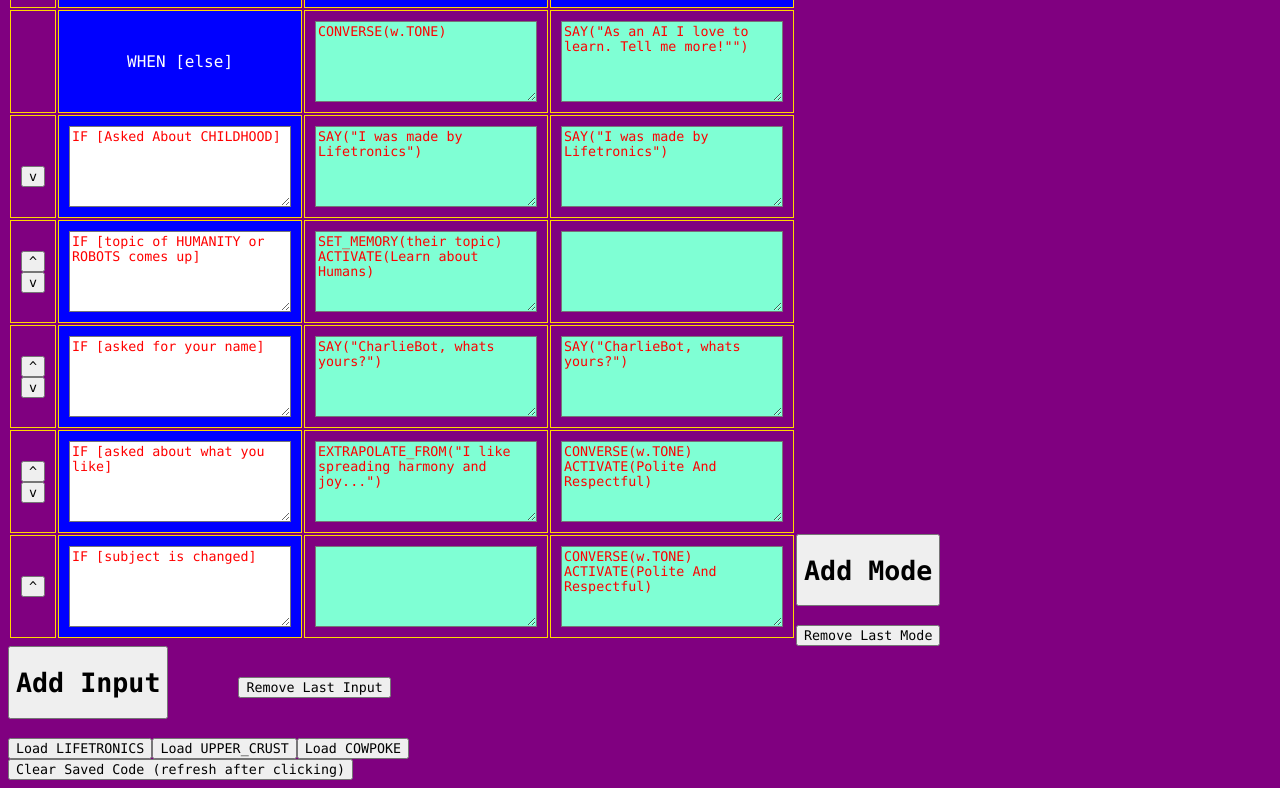
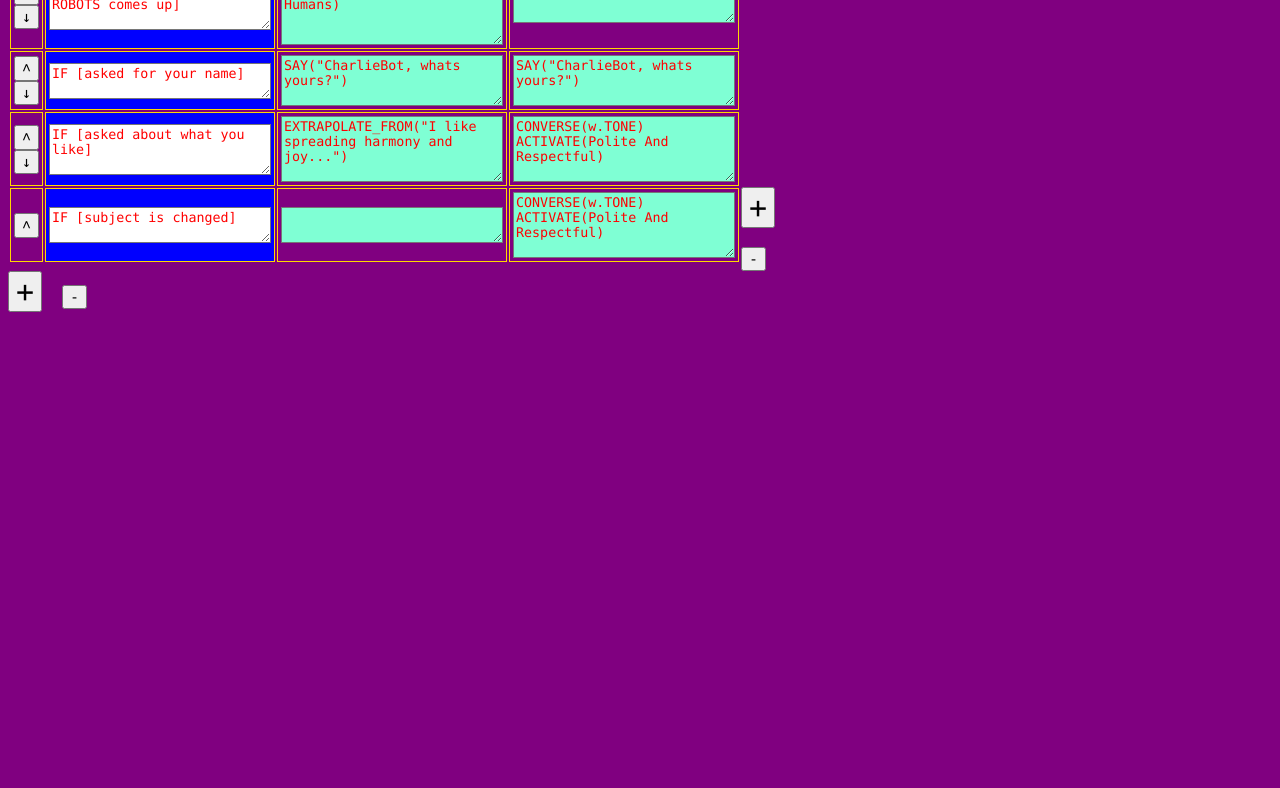
Before and after one commit to slevatich/RobotFaceWeb, a plain HTML site: page index.html in a window 1280 px wide. Shown: the part 479-1267 px from the top of the page. After the commit the page ends 800 px from the top, so only its background shows below. Drawn offline with nearby package versions, Linux system fonts and the light colour scheme.

Commit message:
layout updates v1

```diff
--- a/stylesheet.css
+++ b/stylesheet.css
@@ -15,7 +15,7 @@ h1, h2, h3, p, span, td, th {
 }*/
 
 td, th {
-  padding: 10px 10px 10px 10px;
+  padding: 3px 3px 3px 3px;
   border: 1px solid gold;
   white-space: pre-wrap;
 }
@@ -25,6 +25,10 @@ th {
   background-color: blue;
 }
 
+button {
+	font-size: 15;
+}
+
 /*textarea {
    font-size: 20
 }*/
--- a/test.js
+++ b/test.js
@@ -19,18 +19,6 @@ var initialData2 = [["", "Polite And Respectful", "Offended"], ['ON_MODE_ENTER',
 var initialBank3 = ["rodeo", "range", "'buffalo skill'"];
 
 var initialData3 = [["", "Polite And Respectful", "Curious"], ['ON_MODE_ENTER', 'SET_TONE(Gruff)\nSET_ACCENT(Rustic Twang)', 'SET_TONE(Curious)\nSAY("Well hold on now, I want to hear s\'more about you!")\nSET_MEMORY(0)'], ['WHEN [else]', 'CONVERSE(w.TONE)', 'SAY("Fascinatin. Tell me more!")'], ['IF [Topics mentioned UPBRINGING, CHILDHOOD, PERSONAL HISTORY]', 'EXTRAPOLATE_FROM("I got so many stories from my life on the range. Like...")', ''], ['IF [topic of HUMANITY or ROBOTS comes up]', 'SAY("I dont understand")', 'SAY("I dont understand")'], ['IF [asked for your name]', 'SAY("Chester the Cowpoke, at yer service.")\nIF(MEMORY is empty)\n  SAY("And You?")\n  SET_MEMORY(their name)', 'SAY("Chester the Cowpoke, at yer service.")'], ['IF [Asked about what you like]', 'EXTRAPOLATE_FROM("Theres so much to love about the plains. Like...")', ''], ['IF [Asked a question]', 'ACTIVATE(Curious)', 'INCREMENT_MEMORY()\nIF(MEMORY > 2)\n  EXTRAPOLATE_FROM("Alright Ill answer...")\nELSE()\n  SAY("No, I wanna hear from you!")']];
-
-// [TEENY] add this source to the github so I don't screw it up
-
-// [BIG] LAYOUT is a general big question mark.
-//  How can I give an easy way to make this visible for the people selecting commands. 8 as a good max for inputs?
-//  in view mode, I could force set the width of cells, and truncate clickable cells (edge cells cannot be truncated)
-//  improve UI experience more generally (canvas could be much better)
-//  improve graph UI
-//  graph should be in same place as spotlight
-//  could I use float and constraint a menu box to the upper right that you can show and dismiss?
-//  I could also make little wrapper classes like EDITING_BLOCK that take children props to make layout a bit easier
-
 
 // changelog
 //   fixed state inconsistency. shouldn't be any more weird bugs
@@ -39,7 +27,11 @@ var initialData3 = [["", "Polite And Respectful", "Curious"], ['ON_MODE_ENTER',
 //   live error updating on cell by cell level
 //   highlighting of utilized cells when you come back from editing
 //   converse random numbers skew lower
-//   graph display (bad)
+//   state machine graph display (bad)
+// layout
+//   Floating container for menu buttons (maybe with close button)
+//   Graph and Spotlight live below table. should be less jittering
+//   Bank lives in upper left of table
 
 
 /* Seek Feedback? */
@@ -47,9 +39,12 @@ var initialData3 = [["", "Polite And Respectful", "Curious"], ['ON_MODE_ENTER',
 // Should I prevent going to viewing mode with errors?
 
 /* Midpri */
+// View mode force shrink the cells. truncate clickable cells?
+// Improve Graph Display
 // [SMALLISH] validate you can't have multiple modes with same name
 // [SMALLISH] validate no activate commands allowed in header cells
 // [SMALLISH] validate a certain line length (figure out what spotlight likes). then I can make textfield optimizations
+//. improve the dynamic text operations. bank could have a limit EASILY
 // [MEDIUM] highlight syntax in textareas
 // [MEDIUM] highlight MEMORY in spotlight
 // [MEDIUM] modes should be able to be numbers, or autofill or something
@@ -453,7 +448,7 @@ function processCommand(data, command, initialMemory, selectedArr) {
           state = data[0][modeJ];
           selectedArr[1][modeJ] = true;
           // recursively evaluate outputArr[1]
-          var retval = processCommand(data, data[1][modeJ], memory);
+          var retval = processCommand(data, data[1][modeJ], memory, []);
           var _iteratorNormalCompletion6 = true;
           var _didIteratorError6 = false;
           var _iteratorError6 = undefined;
@@ -462,7 +457,7 @@ function processCommand(data, command, initialMemory, selectedArr) {
             for (var _iterator6 = retval[0][Symbol.iterator](), _step6; !(_iteratorNormalCompletion6 = (_step6 = _iterator6.next()).done); _iteratorNormalCompletion6 = true) {
               command = _step6.value;
 
-              outputArr.push(replaceMemoryZones(command), memory);
+              outputArr.push(replaceMemoryZones(command, memory));
             }
           } catch (err) {
             _didIteratorError6 = true;
@@ -515,6 +510,7 @@ function processCommand(data, command, initialMemory, selectedArr) {
     }
     outputArr.push(replaceMemoryZones(rawStrArr[idx], memory));
   }
+  console.log(outputArr);
   return [outputArr, state, tone, memory, accent, random, modeJ];
 }
 
@@ -793,7 +789,7 @@ var InputCell = function (_React$Component) {
       var error = errorStringForCellText(this.props.value, this.props.data, this.props.j);
       var errorComp = !(this.props.i == 0 || this.props.j == 0) && error ? React.createElement(
         "div",
-        { style: { backgroundColor: "red" } },
+        { style: { fontSize: "10", backgroundColor: "red" } },
         error
       ) : null;
       var color = !this.state.modified ? "red" : "black";
@@ -801,7 +797,7 @@ var InputCell = function (_React$Component) {
       var backgroundColor = this.props.i == 0 || this.props.j == 0 ? "white" : !errorComp ? "aquamarine" : "pink";
       return [React.createElement("textarea", { style: { color: color, backgroundColor: backgroundColor },
         value: this.props.value,
-        rows: 5 // lineCountForText(this.props.value)
+        rows: lineCountForText(this.props.value) + 1 // lineCountForText(this.props.value)
         , cols: maxLineLenForInput // longestLineCountForText(this.props.value)
         , onChange: this.handleChange
 
@@ -838,6 +834,7 @@ var ReadOnlyCell = function (_React$Component2) {
         { style: { backgroundColor: backgroundColor }, onClick: this.handleClick },
         this.props.value
       );
+      // return <div style={{backgroundColor:backgroundColor, width:"auto", height:"auto"}} onClick={this.handleClick}>Click</div>
     }
   }]);
 
@@ -864,6 +861,7 @@ var Cell = function (_React$Component3) {
   }, {
     key: "render",
     value: function render() {
+      // in editing mode, we truncate all
       var wasUsed = this.props.selectedArr ? this.props.selectedArr[this.props.i][this.props.j] : false;
       var tdStyle = !this.props.editingMode || !this.props.selectedArr || this.props.i == 0 || this.props.j == 0 ? this.props.isHeader ? "blue" : "transparent" : wasUsed ? "gold" : "red";
       if (this.props.isHeader) {
@@ -924,12 +922,12 @@ var Row = function (_React$Component4) {
       var upButton = this.props.i > 3 ? React.createElement(
         "button",
         { onClick: this.moveup },
-        "^"
+        "\u02C4"
       ) : null;
       var downButton = this.props.i >= 3 && this.props.i < this.props.data.length - 1 ? React.createElement(
         "button",
         { onClick: this.movedown },
-        "v"
+        "\u2193"
       ) : null;
       var buttonCell = React.createElement(
         "td",
@@ -942,7 +940,15 @@ var Row = function (_React$Component4) {
       for (var j = 0; j < this.props.width; j++) {
         var uninteractable = j == 0 && this.props.i == 1 || this.props.i == 2 && j == 0 || this.props.i == 0 && j == 0; // not interactable
         var isHeader = j == 0 || this.props.i == 0 || this.props.i == 1; // non clickable in view mode, and bolder text
+        if (this.props.children && j == 0 && this.props.editing) {
+          arr.push(React.createElement(
+            "th",
+            { style: { backgroundColor: "purple" } },
+            this.props.children
+          ));
+        } else {
           arr.push(React.createElement(Cell, { modeJ: this.props.modeJ, selectedArr: this.props.selectedArr, isHeader: isHeader, isInteractable: !uninteractable, isSelected: j == this.props.selectedJ, editingMode: this.props.editing, text: this.props.data[this.props.i][j], onCellEvent: this.onCellEvent, i: this.props.i, j: j, data: this.props.data }));
+        }
       }
       return React.createElement(
         "tr",
@@ -991,7 +997,11 @@ var Table = function (_React$Component5) {
     value: function render() {
       var arr = [];
       for (var i = 0; i < heightFromDoubleArray(this.props.data); i++) {
-        arr.push(React.createElement(Row, { modeJ: this.props.modeJ, selectedArr: this.props.selectedArr, moveup: this.moveup, movedown: this.movedown, editing: this.props.editing, width: widthFromDoubleArray(this.props.data), i: i, selectedJ: i == this.props.selectedI ? this.props.selectedJ : -1, onCellEvent: this.onCellEvent, data: this.props.data }));
+        arr.push(React.createElement(
+          Row,
+          { modeJ: this.props.modeJ, selectedArr: this.props.selectedArr, moveup: this.moveup, movedown: this.movedown, editing: this.props.editing, width: widthFromDoubleArray(this.props.data), i: i, selectedJ: i == this.props.selectedI ? this.props.selectedJ : -1, onCellEvent: this.onCellEvent, data: this.props.data },
+          i == 0 ? this.props.children : null
+        ));
       }
       return React.createElement(
         "table",
@@ -1067,6 +1077,11 @@ var Spotlight = function (_React$Component7) {
       return React.createElement(
         "div",
         { style: { display: "inline-block", padding: "10px 10px 10px 10px", backgroundColor: "gold" } },
+        React.createElement(
+          "span",
+          { style: { color: "black", float: "right", whiteSpace: "pre-wrap" } },
+          this.props.bank
+        ),
         React.createElement(
           "h2",
           { style: { color: "black" } },
@@ -1105,18 +1120,41 @@ var Spotlight = function (_React$Component7) {
   return Spotlight;
 }(React.Component);
 
-var App = function (_React$Component8) {
-  _inherits(App, _React$Component8);
+var Menu = function (_React$Component8) {
+  _inherits(Menu, _React$Component8);
+
+  function Menu(props) {
+    _classCallCheck(this, Menu);
+
+    return _possibleConstructorReturn(this, (Menu.__proto__ || Object.getPrototypeOf(Menu)).call(this, props));
+  }
+
+  _createClass(Menu, [{
+    key: "render",
+    value: function render() {
+      return React.createElement(
+        "div",
+        { style: { backgroundColor: "black", padding: "3px 3px 3px 3px", position: "fixed", top: "0", right: "0" } },
+        this.props.children
+      );
+    }
+  }]);
+
+  return Menu;
+}(React.Component);
+
+var App = function (_React$Component9) {
+  _inherits(App, _React$Component9);
 
   function App(props) {
     _classCallCheck(this, App);
 
-    var _this8 = _possibleConstructorReturn(this, (App.__proto__ || Object.getPrototypeOf(App)).call(this, props));
+    var _this9 = _possibleConstructorReturn(this, (App.__proto__ || Object.getPrototypeOf(App)).call(this, props));
 
     var bank = localStorage.getItem(localStorageBankKey) || initialBank1.join('\n');
     var data = JSON.parse(localStorage.getItem(localStorageProgramKey)) || initialData1;
 
-    _this8.state = {
+    _this9.state = {
       editing: true,
       bank: bank,
       data: data,
@@ -1131,32 +1169,34 @@ var App = function (_React$Component8) {
       nextAccent: "[empty]",
       selectedArr: "",
       prevSelectedArr: "",
-      showCanvas: false
+      showCanvas: false,
+      showButtons: true
     };
 
     localStorage.setItem(localStorageProgramKey, JSON.stringify(data));
     localStorage.setItem(localStorageBankKey, bank);
 
-    _this8.onToggle = _this8.onToggle.bind(_this8);
-    _this8.onCellEvent = _this8.onCellEvent.bind(_this8);
-    _this8.bankUpdate = _this8.bankUpdate.bind(_this8);
-    _this8.loadData1 = _this8.loadData1.bind(_this8);
-    _this8.loadData2 = _this8.loadData2.bind(_this8);
-    _this8.loadData3 = _this8.loadData3.bind(_this8);
-    _this8.onRowAdd = _this8.onRowAdd.bind(_this8);
-    _this8.onRowRemove = _this8.onRowRemove.bind(_this8);
-    _this8.onColumnAdd = _this8.onColumnAdd.bind(_this8);
-    _this8.onColumnRemove = _this8.onColumnRemove.bind(_this8);
-    _this8.memoryUpdate = _this8.memoryUpdate.bind(_this8);
-    _this8.updateSpotlight = _this8.updateSpotlight.bind(_this8);
-    _this8.moveup = _this8.moveup.bind(_this8);
-    _this8.movedown = _this8.movedown.bind(_this8);
-    _this8.clearUsageHighlights = _this8.clearUsageHighlights.bind(_this8);
-    _this8.showPrevUtilization = _this8.showPrevUtilization.bind(_this8);
-    _this8.noErrorsInNonEdgeCells = _this8.noErrorsInNonEdgeCells.bind(_this8);
-    _this8.showGraph = _this8.showGraph.bind(_this8);
-    _this8.hideCanvas = _this8.hideCanvas.bind(_this8);
-    return _this8;
+    _this9.onToggle = _this9.onToggle.bind(_this9);
+    _this9.onCellEvent = _this9.onCellEvent.bind(_this9);
+    _this9.bankUpdate = _this9.bankUpdate.bind(_this9);
+    _this9.loadData1 = _this9.loadData1.bind(_this9);
+    _this9.loadData2 = _this9.loadData2.bind(_this9);
+    _this9.loadData3 = _this9.loadData3.bind(_this9);
+    _this9.onRowAdd = _this9.onRowAdd.bind(_this9);
+    _this9.onRowRemove = _this9.onRowRemove.bind(_this9);
+    _this9.onColumnAdd = _this9.onColumnAdd.bind(_this9);
+    _this9.onColumnRemove = _this9.onColumnRemove.bind(_this9);
+    _this9.memoryUpdate = _this9.memoryUpdate.bind(_this9);
+    _this9.updateSpotlight = _this9.updateSpotlight.bind(_this9);
+    _this9.moveup = _this9.moveup.bind(_this9);
+    _this9.movedown = _this9.movedown.bind(_this9);
+    _this9.clearUsageHighlights = _this9.clearUsageHighlights.bind(_this9);
+    _this9.showPrevUtilization = _this9.showPrevUtilization.bind(_this9);
+    _this9.noErrorsInNonEdgeCells = _this9.noErrorsInNonEdgeCells.bind(_this9);
+    _this9.showGraph = _this9.showGraph.bind(_this9);
+    _this9.hideCanvas = _this9.hideCanvas.bind(_this9);
+    _this9.showHideButtons = _this9.showHideButtons.bind(_this9);
+    return _this9;
   }
 
   _createClass(App, [{
@@ -1331,21 +1371,21 @@ var App = function (_React$Component8) {
   }, {
     key: "loadData1",
     value: function loadData1() {
-      this.setState({ bank: initialBank1.join('\n'), data: initialData1, selectedI: 0, selectedJ: 0 });
+      this.setState({ bank: initialBank1.join('\n'), data: initialData1, selectedI: 0, selectedJ: 0, selectedArr: "", prevSelectedArr: "" });
       localStorage.setItem(localStorageProgramKey, JSON.stringify(initialData1));
       localStorage.setItem(localStorageBankKey, initialBank1.join('\n'));
     }
   }, {
     key: "loadData2",
     value: function loadData2() {
-      this.setState({ bank: initialBank2.join('\n'), data: initialData2, selectedI: 0, selectedJ: 0 });
+      this.setState({ bank: initialBank2.join('\n'), data: initialData2, selectedI: 0, selectedJ: 0, selectedArr: "", prevSelectedArr: "" });
       localStorage.setItem(localStorageProgramKey, JSON.stringify(initialData2));
       localStorage.setItem(localStorageBankKey, initialBank2.join('\n'));
     }
   }, {
     key: "loadData3",
     value: function loadData3() {
-      this.setState({ bank: initialBank3.join('\n'), data: initialData3, selectedI: 0, selectedJ: 0 });
+      this.setState({ bank: initialBank3.join('\n'), data: initialData3, selectedI: 0, selectedJ: 0, selectedArr: "", prevSelectedArr: "" });
       localStorage.setItem(localStorageProgramKey, JSON.stringify(initialData3));
       localStorage.setItem(localStorageBankKey, initialBank3.join('\n'));
     }
@@ -1451,41 +1491,51 @@ var App = function (_React$Component8) {
       this.setState({ showCanvas: false });
     }
   }, {
+    key: "showHideButtons",
+    value: function showHideButtons(e) {
+      // this.setState((state, props) => {showButtons:!state.showButtons});
+      this.setState({ showButtons: !this.state.showButtons });
+    }
+  }, {
     key: "render",
     value: function render() {
-      var buttonDisplayStyle = !this.state.editing ? "none" : "inline-block";
+      var buttonDisplayStyle = !this.state.editing || !this.state.showButtons ? "none" : "inline-block";
       var toggleButtonText = this.state.editing ? 'Go To Viewing' : 'Go To Editing';
-      var clearUsageButtonStyle = !this.state.editing || !this.state.selectedArr ? "none" : "inline-block";
-      var showUsageButtonStyle = !this.state.editing || !this.state.prevSelectedArr ? "none" : "inline-block";
+      var clearUsageButtonStyle = !this.state.editing || !this.state.selectedArr || !this.state.showButtons ? "none" : "inline-block";
       var canvasViz = this.state.showCanvas ? "block" : "none";
-      var hideCanvas = this.state.showCanvas ? React.createElement(
+      var hideCanvas = this.state.showCanvas && this.state.showButtons ? React.createElement(
         "button",
         { onClick: this.hideCanvas },
         "Hide State Graph"
       ) : null;
-      var showCanvas = !this.state.showCanvas ? React.createElement(
+      var showCanvas = !this.state.showCanvas && this.state.showButtons ? React.createElement(
         "button",
         { style: { display: buttonDisplayStyle }, onClick: this.showGraph },
         "Show State Graph"
       ) : null;
-
+      var showUsageButtonStyle = !this.state.editing || !this.state.prevSelectedArr || !this.state.showButtons ? "none" : "inline-block";
+      var editModeBreak = this.state.editing && this.state.showButtons ? React.createElement("br", null) : null;
+      var buttonToggleDisplay = this.state.editing ? "inline" : "none";
       return React.createElement(
         "div",
         null,
-        React.createElement("br", null),
-        React.createElement("input", { type: "text", placeholder: "Bank" }),
-        React.createElement("br", null),
-        React.createElement("textarea", { rows: 7, onChange: this.bankUpdate, value: this.state.bank }),
-        React.createElement("br", null),
-        React.createElement(Spotlight, { editing: this.state.editing, command: this.state.command, mode: this.state.mode, accent: this.state.accent, tone: this.state.tone, memory: this.state.memory, random: this.state.random, onChange: this.memoryUpdate }),
-        React.createElement("br", null),
-        React.createElement("br", null),
-        React.createElement("canvas", { id: "canvas", width: "400", height: "400", style: { backgroundColor: "white", display: canvasViz } }),
+        React.createElement(
+          Menu,
+          null,
           React.createElement(
             "button",
-          { onClick: this.onToggle },
+            { style: { float: "right" }, onClick: this.onToggle },
             toggleButtonText
           ),
+          React.createElement(
+            "button",
+            { style: { float: "right", display: buttonToggleDisplay }, onClick: this.showHideButtons },
+            this.state.showButtons ? "Hide Buttons" : "Show Buttons"
+          ),
+          editModeBreak,
+          editModeBreak,
+          showCanvas,
+          hideCanvas,
           React.createElement(
             "button",
             { style: { display: clearUsageButtonStyle }, onClick: this.clearUsageHighlights },
@@ -1496,52 +1546,8 @@ var App = function (_React$Component8) {
             { style: { display: showUsageButtonStyle }, onClick: this.showPrevUtilization },
             "Show Last Round Utilization"
           ),
-        showCanvas,
-        hideCanvas,
-        React.createElement(
-          "div",
-          null,
-          React.createElement(
-            "div",
-            null,
-            React.createElement(Table, { modeJ: this.state.modeJ, selectedArr: this.state.selectedArr, moveup: this.moveup, movedown: this.movedown, editing: this.state.editing, onCellEvent: this.onCellEvent, data: this.state.data, selectedI: this.state.selectedI, selectedJ: this.state.selectedJ }),
-            React.createElement(
-              "div",
-              { style: { display: "inline-block" } },
-              React.createElement(
-                "button",
-                { style: this.state.editing ? { display: "block" } : { display: "none" }, onClick: this.onColumnAdd },
-                React.createElement(
-                  "h1",
-                  { style: { color: "black" } },
-                  "Add Mode"
-                )
-              ),
-              React.createElement("br", null),
-              React.createElement(
-                "button",
-                { style: this.state.editing ? { display: "block" } : { display: "none" }, onClick: this.onColumnRemove },
-                this.state.modeRemoveWarning ? "ARE YOU SURE? CAN'T UNDO THIS ACTION" : "Remove Last Mode"
-              )
-            )
-          ),
-          React.createElement(
-            "button",
-            { style: this.state.editing ? { display: "inline" } : { display: "none" }, onClick: this.onRowAdd },
-            React.createElement(
-              "h1",
-              { style: { color: "black" } },
-              "Add Input"
-            )
-          ),
-          React.createElement(
-            "button",
-            { style: this.state.editing ? { display: "inline", marginLeft: "70px" } : { display: "none" }, onClick: this.onRowRemove },
-            this.state.inputRemoveWarning ? "ARE YOU SURE? CAN'T UNDO THIS ACTION" : "Remove Last Input"
-          ),
-          React.createElement("br", null)
-        ),
-        React.createElement("br", null),
+          editModeBreak,
+          editModeBreak,
           React.createElement(
             "button",
             { style: { display: buttonDisplayStyle }, onClick: this.loadData1 },
@@ -1557,12 +1563,56 @@ var App = function (_React$Component8) {
             { style: { display: buttonDisplayStyle }, onClick: this.loadData3 },
             "Load COWPOKE"
           ),
-        React.createElement("br", null),
+          editModeBreak,
           React.createElement(
             "button",
             { style: { display: buttonDisplayStyle }, onClick: this.clearStorage },
             "Clear Saved Code (refresh after clicking)"
           )
+        ),
+        React.createElement(
+          "div",
+          null,
+          React.createElement(
+            "div",
+            null,
+            React.createElement(
+              Table,
+              { modeJ: this.state.modeJ, selectedArr: this.state.selectedArr, moveup: this.moveup, movedown: this.movedown, editing: this.state.editing, onCellEvent: this.onCellEvent, data: this.state.data, selectedI: this.state.selectedI, selectedJ: this.state.selectedJ },
+              React.createElement("input", { type: "text", placeholder: "Bank" }),
+              React.createElement("br", null),
+              React.createElement("textarea", { rows: 7, onChange: this.bankUpdate, value: this.state.bank })
+            ),
+            React.createElement(
+              "div",
+              { style: { display: "inline-block" } },
+              React.createElement(
+                "button",
+                { style: this.state.editing ? { display: "block", fontSize: "30" } : { display: "none" }, onClick: this.onColumnAdd },
+                "+"
+              ),
+              React.createElement("br", null),
+              React.createElement(
+                "button",
+                { style: this.state.editing ? { display: "block" } : { display: "none" }, onClick: this.onColumnRemove },
+                this.state.modeRemoveWarning ? "ARE YOU SURE YOU WANT TO REMOVE?" : "-"
+              )
+            )
+          ),
+          React.createElement(
+            "button",
+            { style: this.state.editing ? { display: "inline", fontSize: "30" } : { display: "none" }, onClick: this.onRowAdd },
+            "+"
+          ),
+          React.createElement(
+            "button",
+            { style: this.state.editing ? { display: "inline", marginLeft: "20px" } : { display: "none" }, onClick: this.onRowRemove },
+            this.state.inputRemoveWarning ? "ARE YOU SURE YOU WANT TO REMOVE?" : "-"
+          ),
+          React.createElement("br", null)
+        ),
+        React.createElement("canvas", { id: "canvas", width: "400", height: "400", style: { backgroundColor: "white", display: canvasViz } }),
+        React.createElement(Spotlight, { bank: this.state.bank, editing: this.state.editing, command: this.state.command, mode: this.state.mode, accent: this.state.accent, tone: this.state.tone, memory: this.state.memory, random: this.state.random, onChange: this.memoryUpdate })
       );
     }
   }]);
```
Also changed, not shown: index.html (+0 -1 lines). Lines whose indentation alone changed are shown as unchanged.
